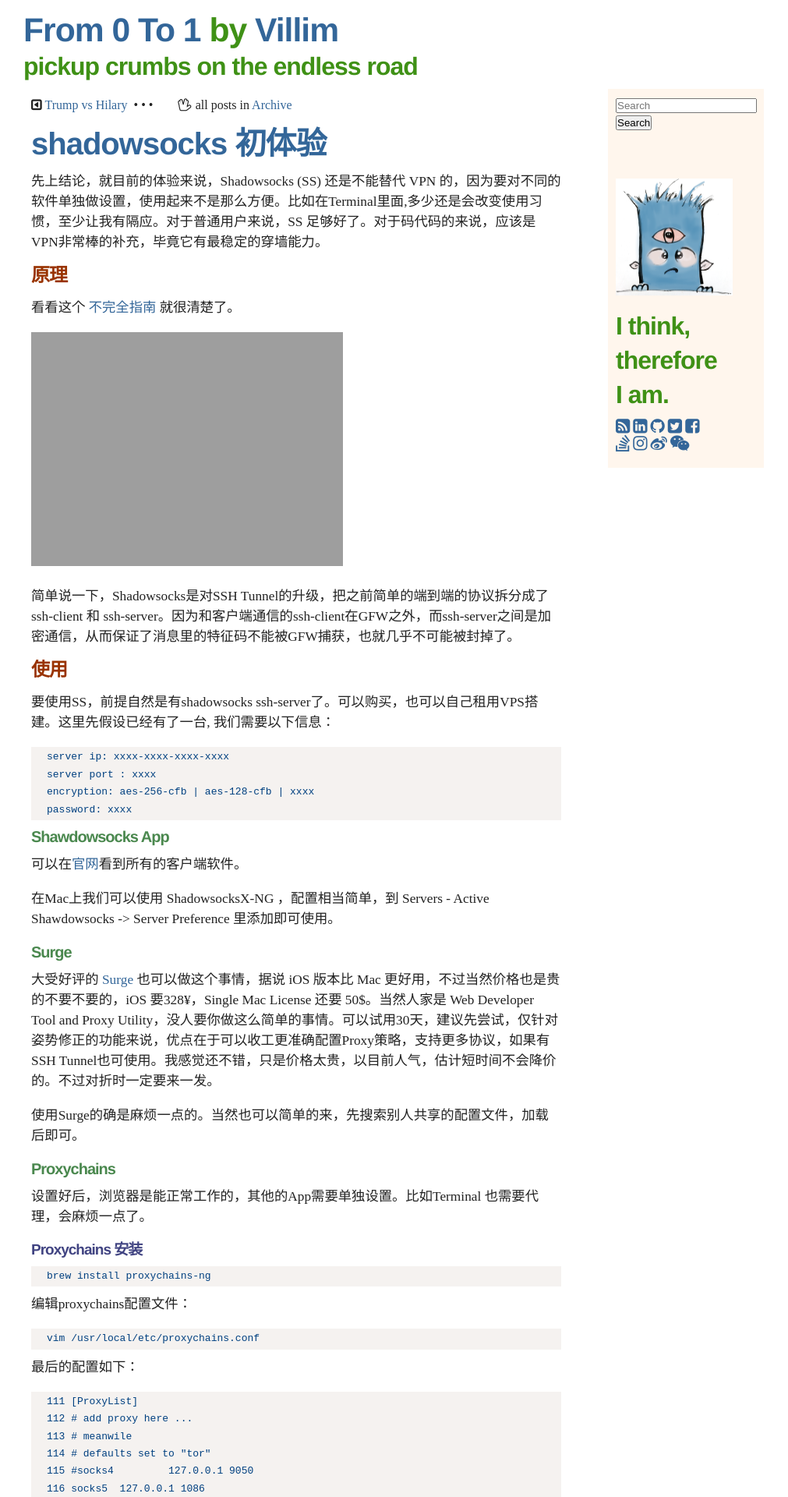
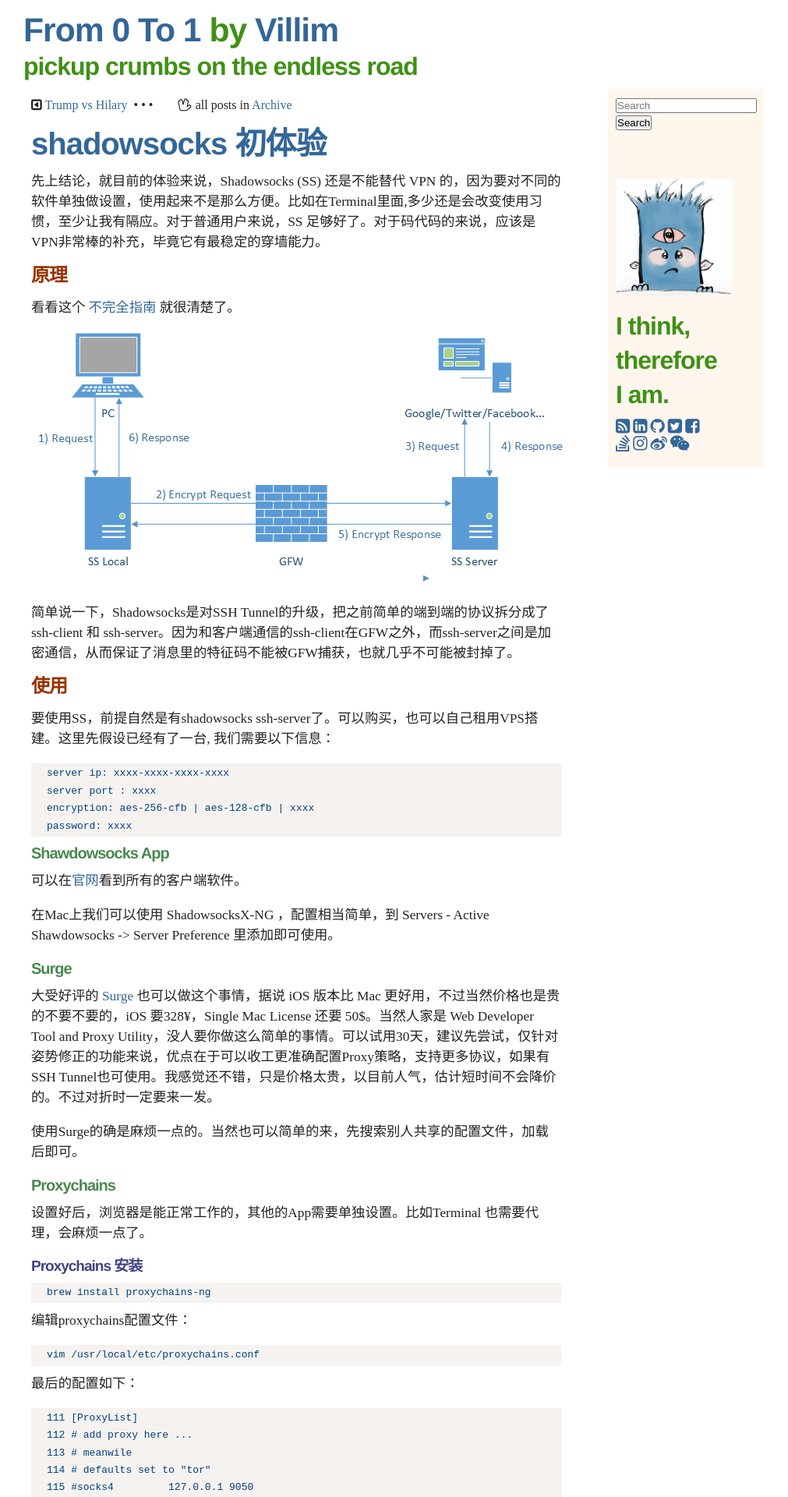
Before and after one commit to villim/villim.github.io, a Jekyll site: the page built from _posts/2016-11-17-shawdowsocks-first-experience.md, in a window 1280 px wide. Shown: the top 1920 px of the page at 78% size, without its empty margins (135-1146 px from the left). Built offline with Jekyll 4.4.1, drawn with Linux system fonts in a browser that asks for light colours; nearby versions of some CDN libraries.

Commit message:
can't specify parameter for img size

```diff
--- a/_posts/2016-11-17-shawdowsocks-first-experience.md
+++ b/_posts/2016-11-17-shawdowsocks-first-experience.md
@@ -9,7 +9,7 @@
 
 看看这个 [不完全指南](http://www.auooo.com/2015/06/26/shadowsocks%EF%BC%88%E5%BD%B1%E6%A2%AD%EF%BC%89%E4%B8%8D%E5%AE%8C%E5%85%A8%E6%8C%87%E5%8D%97/) 就很清楚了。
 
-![Shawdowsocks Workflow](http://villim.github.io/img/2016/shadowsocks-first-experience-01.png =160)
+![Shawdowsocks Workflow](http://villim.github.io/img/2016/shadowsocks-first-experience-01.png)
 
 简单说一下，Shadowsocks是对SSH Tunnel的升级，把之前简单的端到端的协议拆分成了 ssh-client 和 ssh-server。因为和客户端通信的ssh-client在GFW之外，而ssh-server之间是加密通信，从而保证了消息里的特征码不能被GFW捕获，也就几乎不可能被封掉了。
 
```
